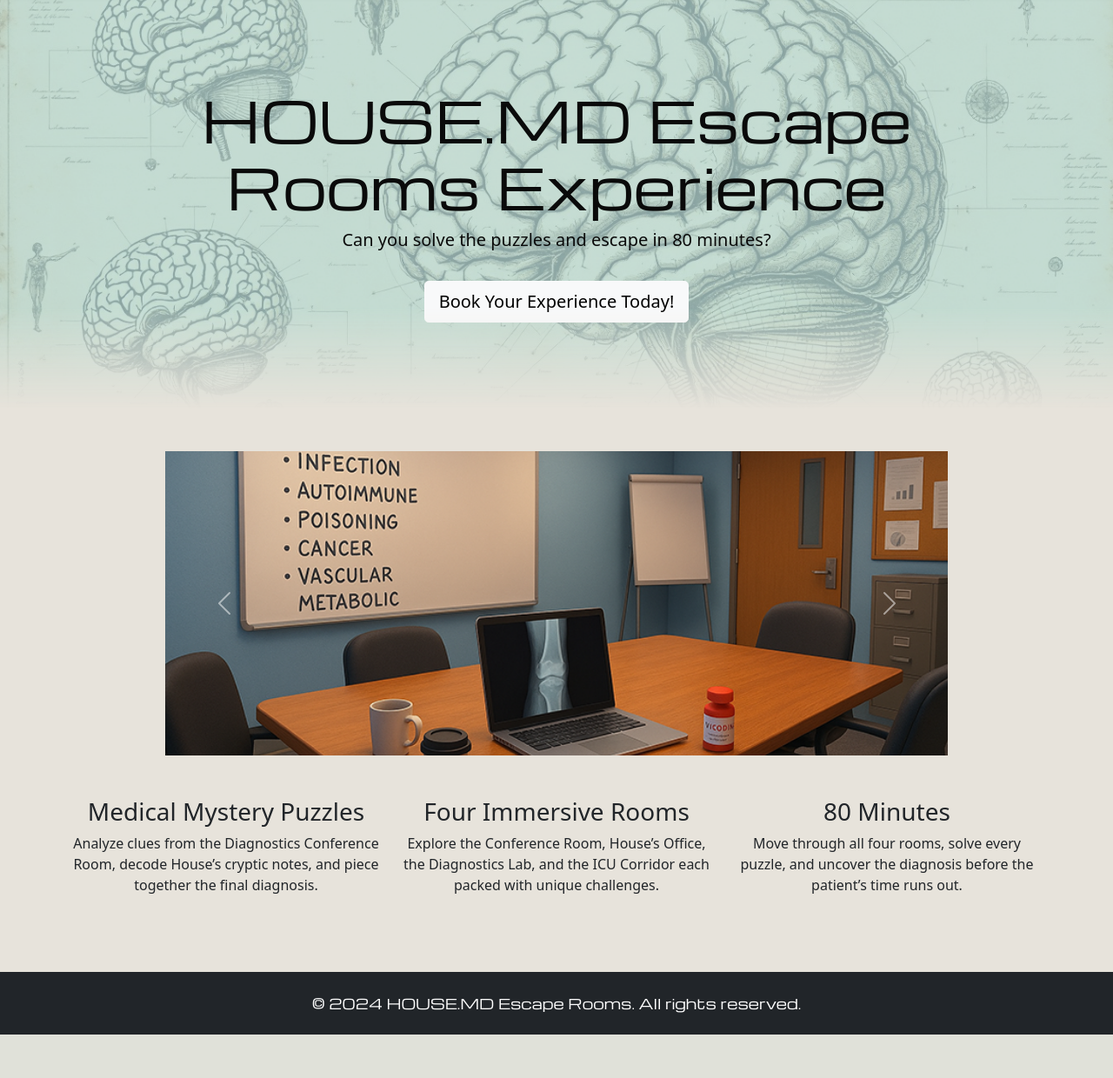
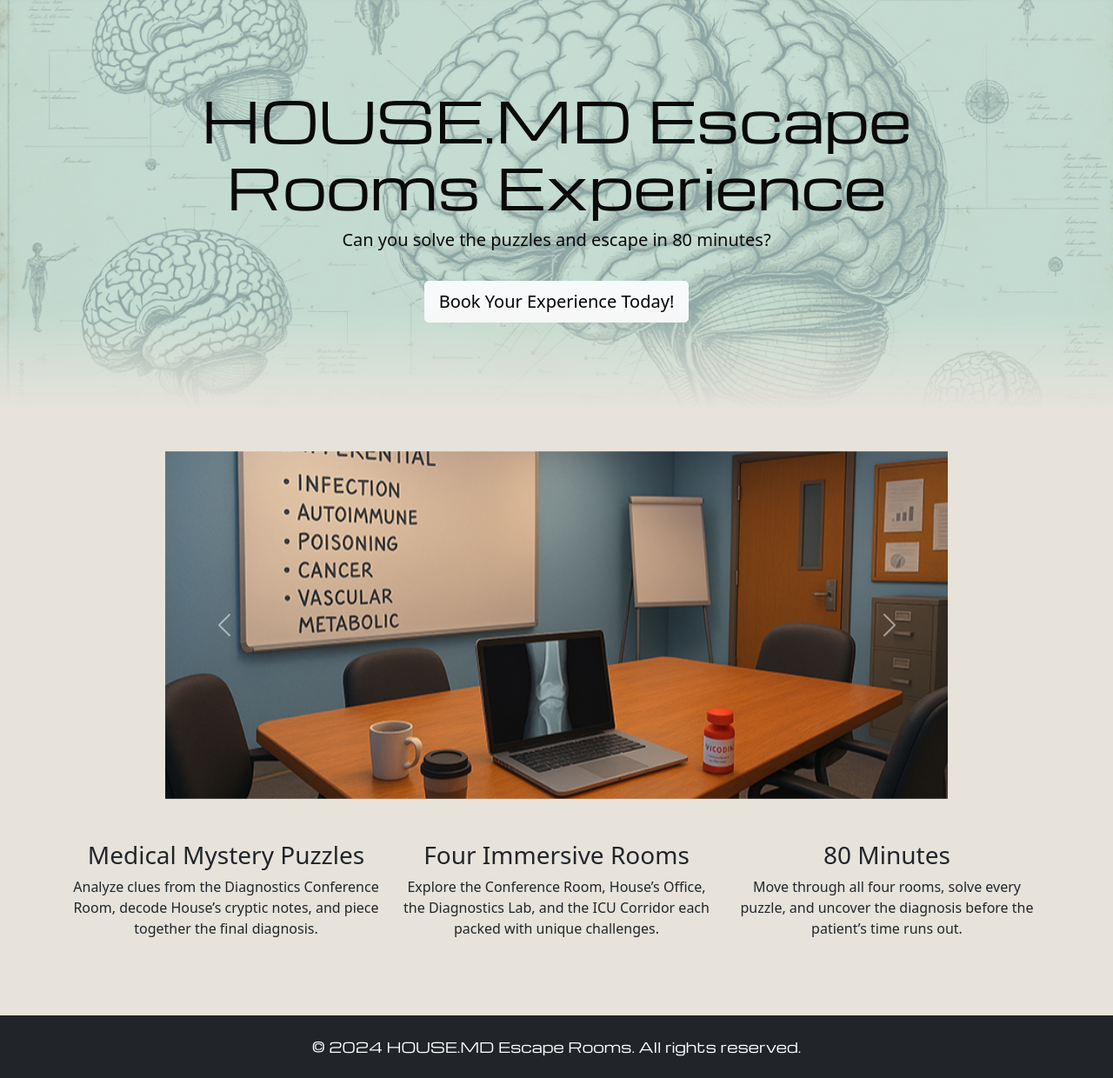
Before and after one commit to Richardbrown85/housemd_escape_room_project, a Django app: page / in a window 1280 px wide. Shown: the part 61-1301 px from the top of the page at 87% size. Before the commit the page ends 1251 px from the top, so only its background shows below. Run offline with Django 4.2, Linux system fonts and the light colour scheme.

Commit message:
add increase size of carousel img

```diff
--- a/static/css/style.css
+++ b/static/css/style.css
@@ -44,12 +44,12 @@ h1 {
 
 .carousel-sm {
   max-width: 900px;      /* controls width */
-  height: 350px;         /* controls height */
+  height: 400px;         /* controls height */
   margin: auto;          /* center it */
 }
 
 .carousel-sm .carousel-item img {
-  height: 350px;
+  height: 400px;
   object-fit: cover;     /* prevents stretching */
 }
 
```
